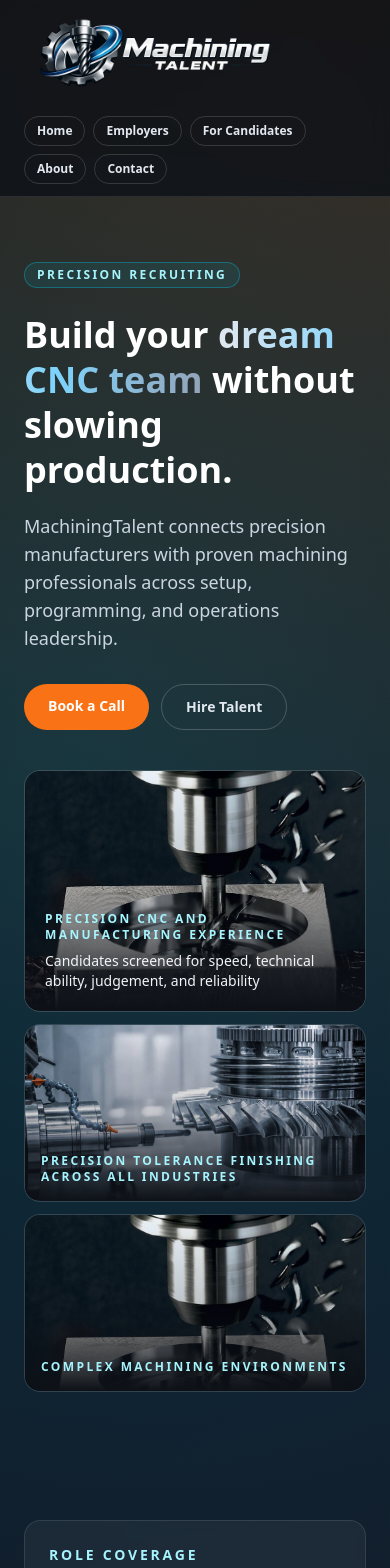
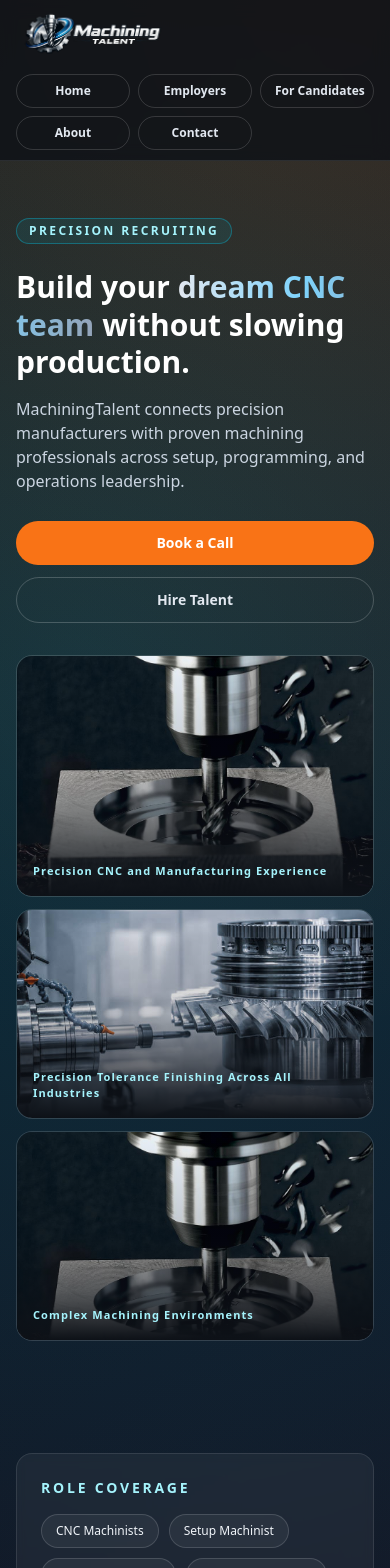
Before and after one commit to arunjolly/MachiningTalent, a Next.js app: page / in a window 390 px wide. Shown: the top 1568 px of the page. Built offline with nearby package versions, Linux system fonts and the light colour scheme.

Commit message:
Add files via upload

```diff
--- a/app/globals.css
+++ b/app/globals.css
@@ -19,9 +19,18 @@ body {
 }
 
 .section-wrap {
-  @apply mx-auto w-full max-w-6xl px-6 py-16 md:px-8 md:py-20;
+  @apply mx-auto w-full max-w-6xl px-4 py-14 sm:px-6 md:px-8 md:py-20;
 }
 
 .input {
-  @apply w-full rounded-xl border border-white/15 bg-steel-900/80 px-3.5 py-2.5 text-sm text-slate-100 outline-none transition focus:border-cyan-400/70 focus:ring-2 focus:ring-cyan-500/20;
+  @apply w-full rounded-xl border border-white/15 bg-steel-900/80 px-3.5 py-2.5 text-base text-slate-100 outline-none transition focus:border-cyan-400/70 focus:ring-2 focus:ring-cyan-500/20 md:text-sm;
 }
+
+.no-scrollbar {
+  -ms-overflow-style: none;
+  scrollbar-width: none;
+}
+
+.no-scrollbar::-webkit-scrollbar {
+  display: none;
+}
--- a/app/page.jsx
+++ b/app/page.jsx
@@ -47,29 +47,32 @@ export default function HomePage() {
     <>
       <section className="section-wrap pb-10">
         <p className="kicker">Precision Recruiting</p>
-        <div className="mt-6 grid gap-10 md:grid-cols-[1.1fr_0.9fr] md:items-center">
+        <div className="mt-6 grid gap-8 md:grid-cols-[1.1fr_0.9fr] md:items-center md:gap-10">
           <div>
-            <h1 className="font-[var(--font-space)] text-4xl font-bold leading-tight text-white md:text-6xl">
+            <h1 className="font-[var(--font-space)] text-3xl font-bold leading-tight text-white sm:text-4xl md:text-6xl">
               Build your{' '}
               <span className="bg-gradient-to-r from-slate-200 via-sky-300 to-slate-400 bg-clip-text text-transparent">
                 dream CNC team
               </span>{' '}
               without slowing production.
             </h1>
-            <p className="mt-5 max-w-2xl text-lg text-slate-300">
+            <p className="mt-4 max-w-2xl text-base text-slate-300 sm:text-lg">
               MachiningTalent connects precision manufacturers with proven machining professionals across setup, programming,
               and operations leadership.
             </p>
-            <div className="mt-8 flex flex-wrap gap-3">
+            <div className="mt-7 flex flex-col gap-3 sm:mt-8 sm:flex-row sm:flex-wrap">
               <a
                 href="https://calendly.com/arun-jolly/machiningtalent-intro-call"
                 target="_blank"
                 rel="noreferrer"
-                className="rounded-full bg-spark-500 px-6 py-3 text-sm font-bold text-white hover:bg-spark-600"
+                className="inline-flex w-full items-center justify-center rounded-full bg-spark-500 px-6 py-3 text-sm font-bold text-white hover:bg-spark-600 sm:w-auto"
               >
                 Book a Call
               </a>
-              <Link href="/employers" className="rounded-full border border-white/20 px-6 py-3 text-sm font-semibold text-slate-200 hover:border-white/40 hover:text-white">
+              <Link
+                href="/employers"
+                className="inline-flex w-full items-center justify-center rounded-full border border-white/20 px-6 py-3 text-sm font-semibold text-slate-200 hover:border-white/40 hover:text-white sm:w-auto"
+              >
                 Hire Talent
               </Link>
             </div>
@@ -86,9 +89,9 @@ export default function HomePage() {
               />
               <div className="h-60 md:h-72" />
               <div className="absolute inset-0 bg-gradient-to-t from-steel-950 via-steel-950/20 to-transparent" />
-              <div className="absolute bottom-0 p-5">
-                <p className="text-xs font-semibold uppercase tracking-[0.2em] text-cyan-200">{cncImages[0].label}</p>
-                <p className="mt-2 max-w-xl text-sm text-slate-100">{cncImages[0].note}</p>
+              <div className="absolute bottom-0 p-4 sm:p-5">
+                <p className="text-[11px] font-semibold tracking-[0.1em] text-cyan-200 sm:text-xs sm:uppercase sm:tracking-[0.2em]">{cncImages[0].label}</p>
+                <p className="mt-2 hidden max-w-xl text-sm text-slate-100 sm:block">{cncImages[0].note}</p>
               </div>
             </article>
 
@@ -99,12 +102,12 @@ export default function HomePage() {
                   alt={image.alt}
                   fill
                   sizes="(max-width: 768px) 100vw, 24vw"
-                  className={`h-44 w-full object-cover transition duration-500 group-hover:scale-[1.03] md:h-48 ${image.position}`}
+                  className={`h-52 w-full object-cover transition duration-500 group-hover:scale-[1.03] md:h-48 ${image.position}`}
                 />
-                <div className="h-44 md:h-48" />
+                <div className="h-52 md:h-48" />
                 <div className="absolute inset-0 bg-gradient-to-t from-steel-950 via-steel-950/20 to-transparent" />
                 <div className="absolute bottom-0 p-4">
-                  <p className="text-xs font-semibold uppercase tracking-[0.2em] text-cyan-200">{image.label}</p>
+                  <p className="text-[11px] font-semibold tracking-[0.1em] text-cyan-200 sm:text-xs sm:uppercase sm:tracking-[0.2em]">{image.label}</p>
                 </div>
               </article>
             ))}
@@ -117,7 +120,7 @@ export default function HomePage() {
           <p className="text-sm font-semibold uppercase tracking-[0.2em] text-cyan-200">Role Coverage</p>
           <div className="mt-4 flex flex-wrap gap-2.5">
             {specialties.map((item) => (
-              <span key={item} className="rounded-full border border-white/15 bg-white/5 px-4 py-2 text-sm font-medium text-slate-100">
+              <span key={item} className="rounded-full border border-white/15 bg-white/5 px-3.5 py-2 text-xs font-medium text-slate-100 sm:px-4 sm:text-sm">
                 {item}
               </span>
             ))}
--- a/components/BookCallCTA.jsx
+++ b/components/BookCallCTA.jsx
@@ -1,18 +1,18 @@
 export default function BookCallCTA({ title = 'Need CNC talent fast?', subtitle = 'Book a 20-minute call and we will map your hiring plan.' }) {
   return (
     <section className="section-wrap pt-0">
-      <div className="panel overflow-hidden border-cyan-400/30 bg-gradient-to-r from-cyan-500/20 via-steel-800 to-spark-500/20 p-8 shadow-glow md:p-10">
+      <div className="panel overflow-hidden border-cyan-400/30 bg-gradient-to-r from-cyan-500/20 via-steel-800 to-spark-500/20 p-5 shadow-glow sm:p-6 md:p-10">
         <div className="flex flex-col gap-6 md:flex-row md:items-center md:justify-between">
           <div>
             <p className="kicker">Fast Start</p>
-            <h3 className="mt-4 text-2xl font-bold text-white md:text-3xl">{title}</h3>
+            <h3 className="mt-4 text-xl font-bold text-white sm:text-2xl md:text-3xl">{title}</h3>
             <p className="mt-2 max-w-2xl text-slate-200">{subtitle}</p>
           </div>
           <a
             href="https://calendly.com/arun-jolly/machiningtalent-intro-call"
             target="_blank"
             rel="noreferrer"
-            className="inline-flex w-fit items-center justify-center rounded-full bg-white px-6 py-3 text-sm font-bold text-steel-900 transition hover:bg-slate-100"
+            className="inline-flex w-full items-center justify-center rounded-full bg-white px-6 py-3 text-sm font-bold text-steel-900 transition hover:bg-slate-100 sm:w-fit"
           >
             Book a Call
           </a>
--- a/components/Footer.jsx
+++ b/components/Footer.jsx
@@ -3,13 +3,13 @@ import Link from 'next/link';
 export default function Footer() {
   return (
     <footer className="border-t border-white/10 bg-steel-900/60">
-      <div className="mx-auto flex w-full max-w-6xl flex-col gap-6 px-6 py-10 md:flex-row md:items-center md:justify-between md:px-8">
+      <div className="mx-auto flex w-full max-w-6xl flex-col gap-5 px-4 py-8 sm:px-6 md:flex-row md:items-center md:justify-between md:px-8 md:py-10">
         <div>
           <p className="text-sm font-semibold text-white">Machining Talent</p>
           <p className="mt-1 text-sm text-slate-300">Part of Fulton River, LLC</p>
-          <p className="mt-1 text-sm text-slate-400">Precision machining recruiting for shops that cannot miss production.</p>
+          <p className="mt-1 max-w-xl text-sm text-slate-400">Precision machining recruiting for shops that cannot miss production.</p>
         </div>
-        <div className="flex flex-wrap items-center gap-4 text-sm text-slate-300">
+        <div className="flex flex-wrap items-center gap-3 text-sm text-slate-300">
           <Link href="/employers" className="hover:text-white">Employers</Link>
           <Link href="/candidates" className="hover:text-white">For Candidates</Link>
           <Link href="/about" className="hover:text-white">About</Link>
--- a/components/NavBar.jsx
+++ b/components/NavBar.jsx
@@ -12,7 +12,7 @@ const links = [
 export default function NavBar() {
   return (
     <header className="sticky top-0 z-40 border-b border-white/10 bg-steel-950/80 backdrop-blur">
-      <div className="mx-auto w-full max-w-6xl px-6 py-3 md:px-8">
+      <div className="mx-auto w-full max-w-6xl px-4 py-2.5 sm:px-6 md:px-8 md:py-3">
         <div className="flex items-center justify-between">
           <Link href="/" className="inline-flex items-center">
             <Image
@@ -21,7 +21,7 @@ export default function NavBar() {
               width={1280}
               height={460}
               priority
-              className="h-24 w-auto max-w-[96vw] object-contain md:h-32 lg:h-36 md:max-w-none"
+              className="h-14 w-auto max-w-[82vw] object-contain sm:h-16 md:h-28 lg:h-36 md:max-w-none"
             />
           </Link>
 
@@ -42,9 +42,15 @@ export default function NavBar() {
           </nav>
         </div>
 
-        <nav className="mt-2 flex flex-wrap gap-2 md:hidden">
+        <nav className="mt-2 grid grid-cols-3 gap-2 md:hidden">
           {links.map((link) => (
-            <Link key={link.href} href={link.href} className="rounded-full border border-white/15 px-3 py-1.5 text-xs font-semibold text-slate-200">
+            <Link
+              key={link.href}
+              href={link.href}
+              className={`whitespace-nowrap rounded-full border border-white/15 px-3.5 py-2 text-center text-xs font-semibold text-slate-200 ${
+                link.label === 'Contact' ? 'col-start-2' : ''
+              }`}
+            >
               {link.label}
             </Link>
           ))}
```
Also changed, not shown: app/about/page.jsx (+5 -5 lines), app/candidates/page.jsx (+4 -4 lines), app/contact/page.jsx (+5 -5 lines), app/employers/page.jsx (+4 -4 lines).
